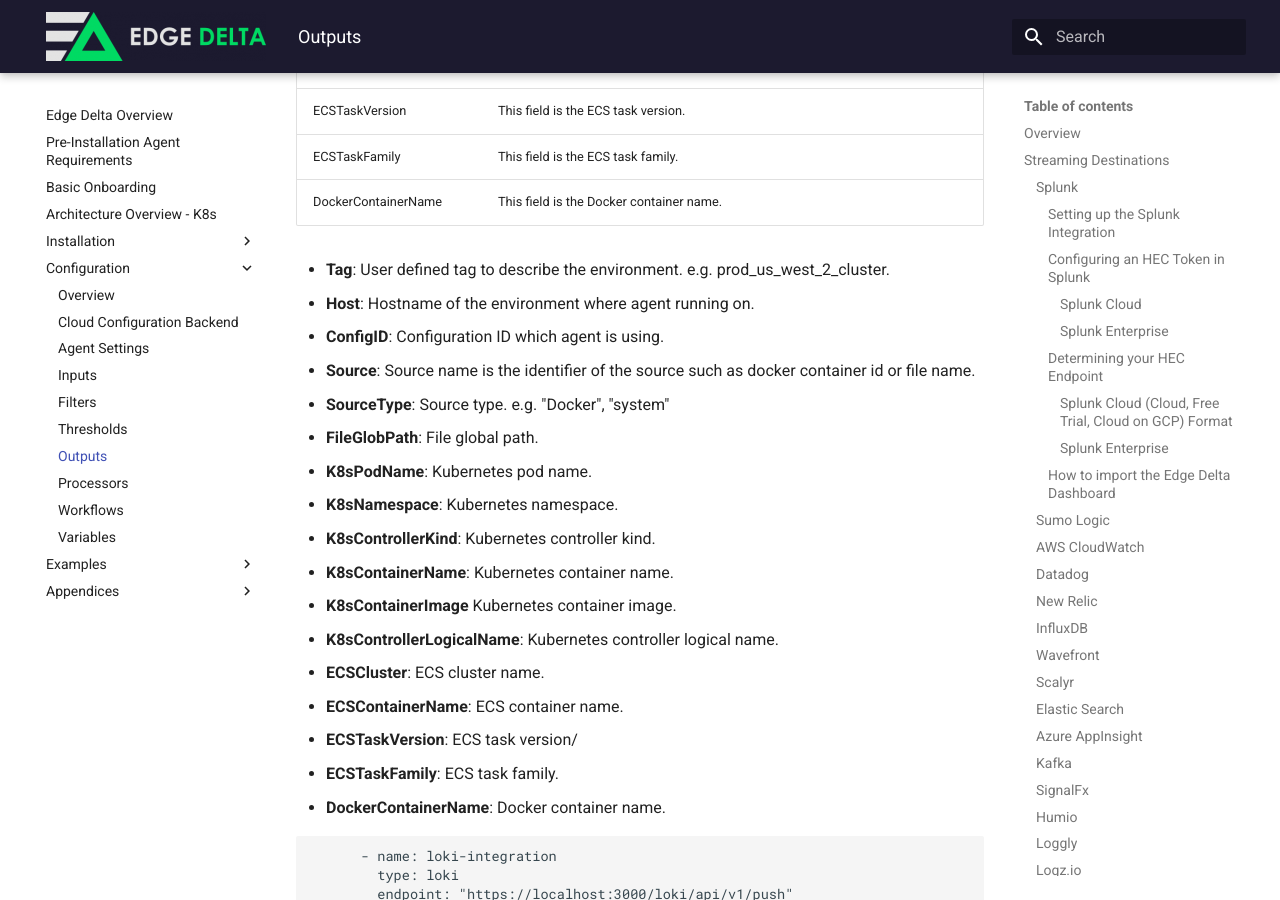
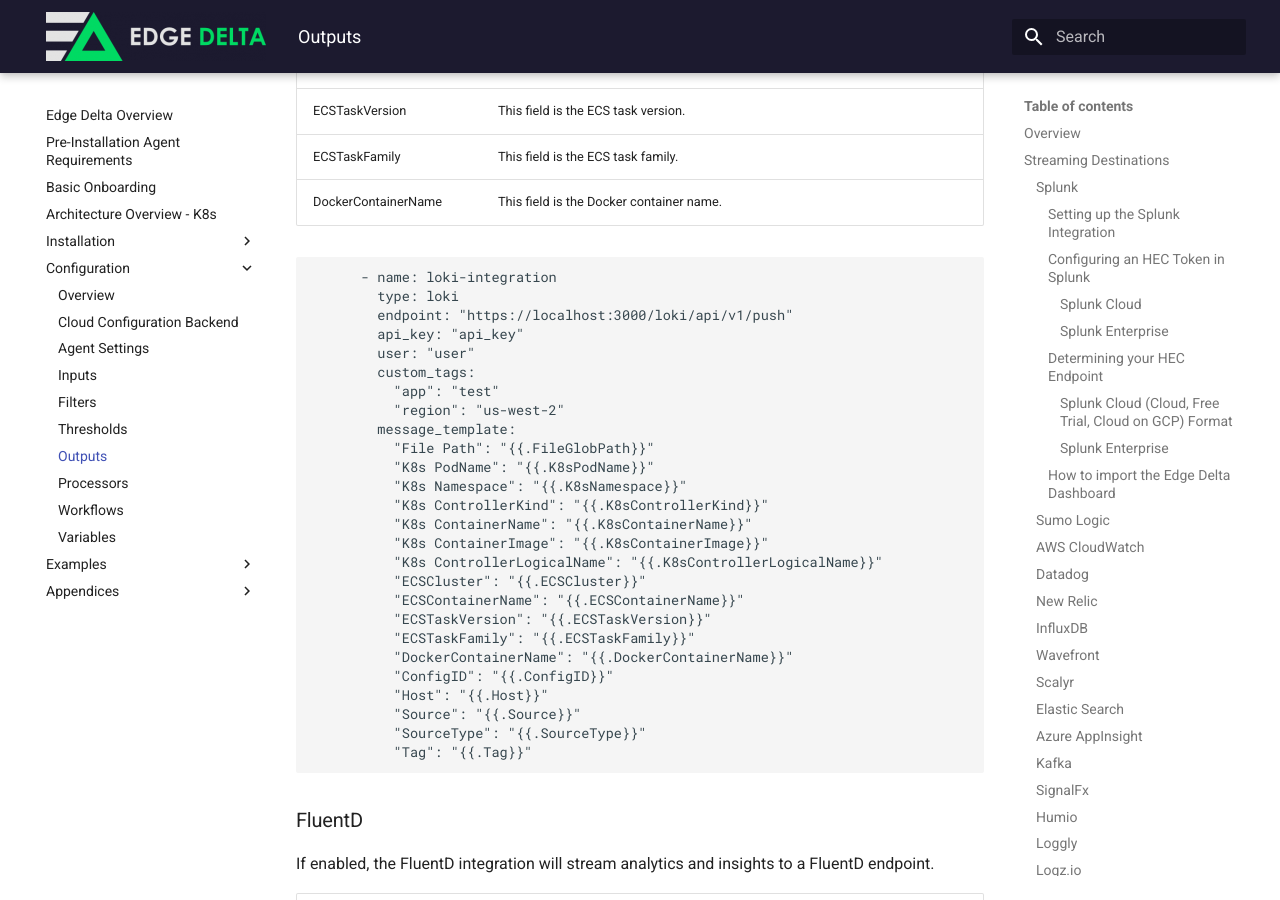
Before and after one commit to edgedelta/docs, an MkDocs documentation site: the page built from docs/configuration/outputs.md, in a window 1280 px wide and 900 px high, scrolled down 19571 px. Built offline with MkDocs 1.6.1 and Material for MkDocs 9.7.7, drawn with Linux system fonts in a browser that asks for light colours.

Commit message:
Update outputs.md
Updating for style and clarity.

````diff
--- a/docs/configuration/outputs.md
+++ b/docs/configuration/outputs.md
@@ -579,24 +579,6 @@ Review the following avaialble template fields:
 | ECSTaskFamily | This field is the ECS task family. |
 | DockerContainerName | This field is the Docker container name. |
 
-
-* **Tag**: User defined tag to describe the environment. e.g. prod\_us\_west\_2\_cluster.
-* **Host**: Hostname of the environment where agent running on.
-* **ConfigID**: Configuration ID which agent is using.
-* **Source**: Source name is the identifier of the source such as docker container id or file name.
-* **SourceType**: Source type. e.g. "Docker", "system"
-* **FileGlobPath**: File global path.
-* **K8sPodName**: Kubernetes pod name.
-* **K8sNamespace**: Kubernetes namespace.
-* **K8sControllerKind**: Kubernetes controller kind.
-* **K8sContainerName**: Kubernetes container name.
-* **K8sContainerImage** Kubernetes container image.
-* **K8sControllerLogicalName**: Kubernetes controller logical name.
-* **ECSCluster**: ECS cluster name.
-* **ECSContainerName**: ECS container name.
-* **ECSTaskVersion**: ECS task version/
-* **ECSTaskFamily**: ECS task family.
-* **DockerContainerName**: Docker container name.
 
 ```yaml
       - name: loki-integration
````
